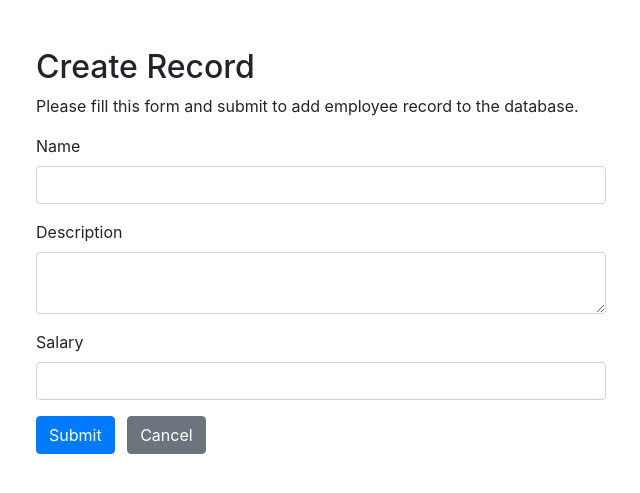
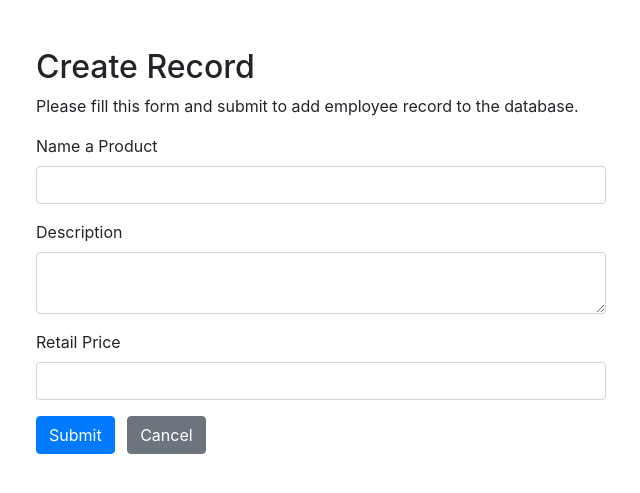
Before and after one commit to LasponaLouieJayM/laspona-pdo-crud, a PHP site: page /create.php in a window 1280 px wide. Shown: the top 493 px of the page, without its empty margins (319-959 px from the left). Run offline with PHP 8.4, Linux system fonts and the light colour scheme; data that the repository does not hold is empty.

Commit message:
rename name to name a product

```diff
--- a/create.php
+++ b/create.php
@@ -93,7 +93,7 @@ if($_SERVER["REQUEST_METHOD"] == "POST"){
                     <p>Please fill this form and submit to add employee record to the database.</p>
                     <form action="<?php echo htmlspecialchars($_SERVER["PHP_SELF"]); ?>" method="post">
                         <div class="form-group">
-                            <label>Name</label>
+                            <label>Name a Product</label>
                             <input type="text" name="name" class="form-control <?php echo (!empty($name_err)) ? 'is-invalid' : ''; ?>" value="<?php echo $name; ?>">
                             <span class="invalid-feedback"><?php echo $name_err;?></span>
                         </div>
@@ -103,9 +103,9 @@ if($_SERVER["REQUEST_METHOD"] == "POST"){
                             <span class="invalid-feedback"><?php echo $description_err;?></span>
                         </div>
                         <div class="form-group">
-                            <label>Salary</label>
-                            <input type="text" name="salary" class="form-control <?php echo (!empty($salary_err)) ? 'is-invalid' : ''; ?>" value="<?php echo $salary; ?>">
-                            <span class="invalid-feedback"><?php echo $salary_err;?></span>
+                            <label>Retail Price</label>
+                            <input type="text" name="retailprice" class="form-control <?php echo (!empty($retailprice_err)) ? 'is-invalid' : ''; ?>" value="<?php echo $retailprice; ?>">
+                            <span class="invalid-feedback"><?php echo $retailprice_err;?></span>
                         </div>
                         <input type="submit" class="btn btn-primary" value="Submit">
                         <a href="index.php" class="btn btn-secondary ml-2">Cancel</a>
```
